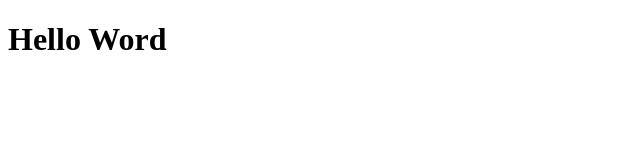
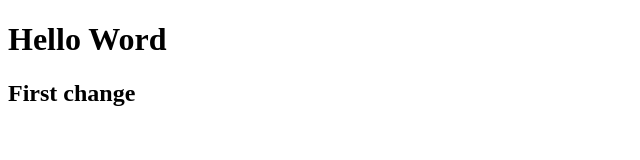
Before and after one commit to vishalkumarv420/Basics_github, a plain HTML site: page Basics github/index.html in a window 1280 px wide. Shown: the whole page, without its empty margins (0-640 px from the left). Drawn offline with Linux system fonts and the light colour scheme.

Commit message:
Updated index.html

```diff
--- a/Basics github/index.html
+++ b/Basics github/index.html
@@ -8,6 +8,7 @@
 </head>
 <body>
     <h1>Hello Word</h1>
+    <h2>First change</h2>
 
 
     <script src="javascript.js"></script>
```
